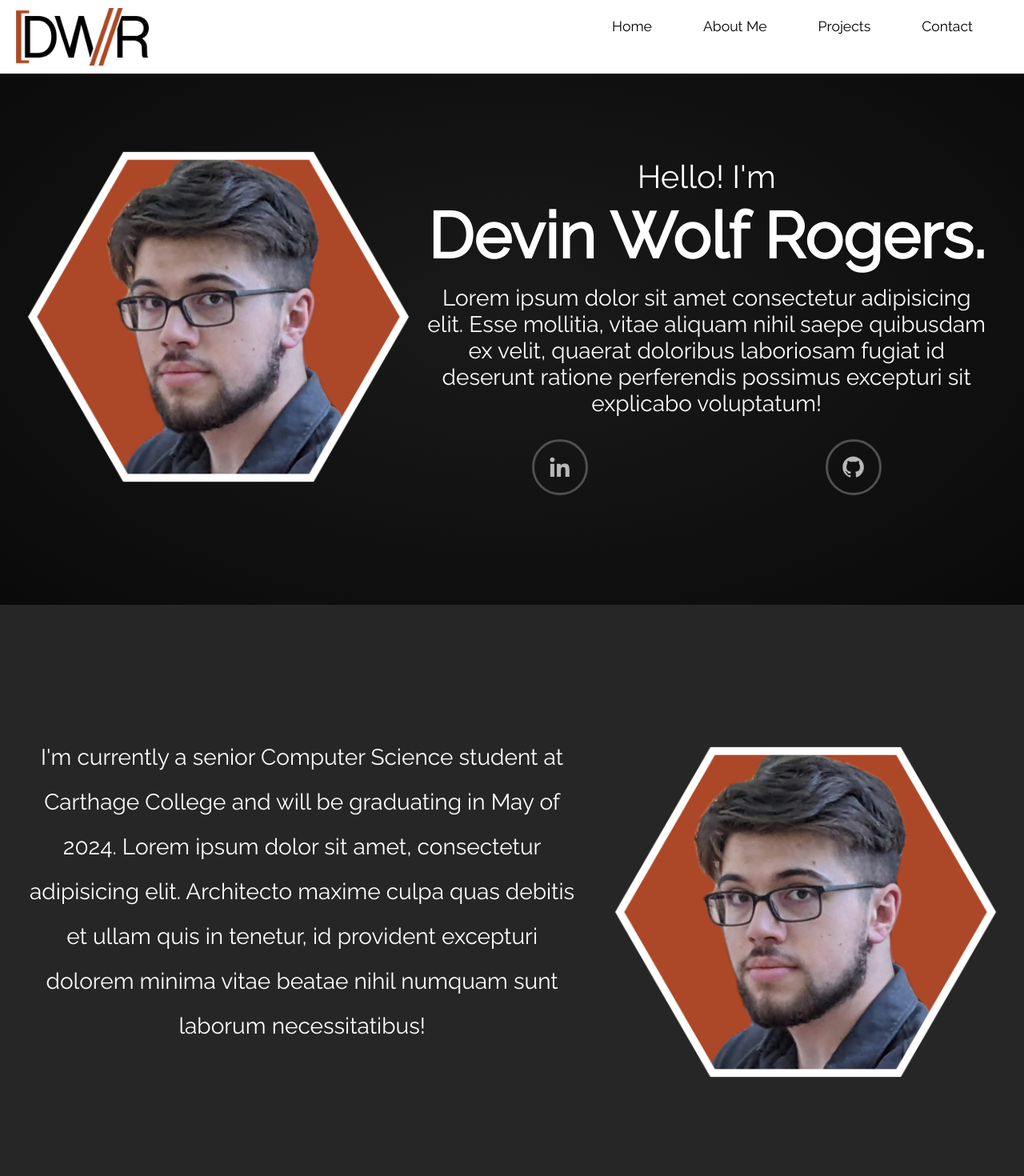
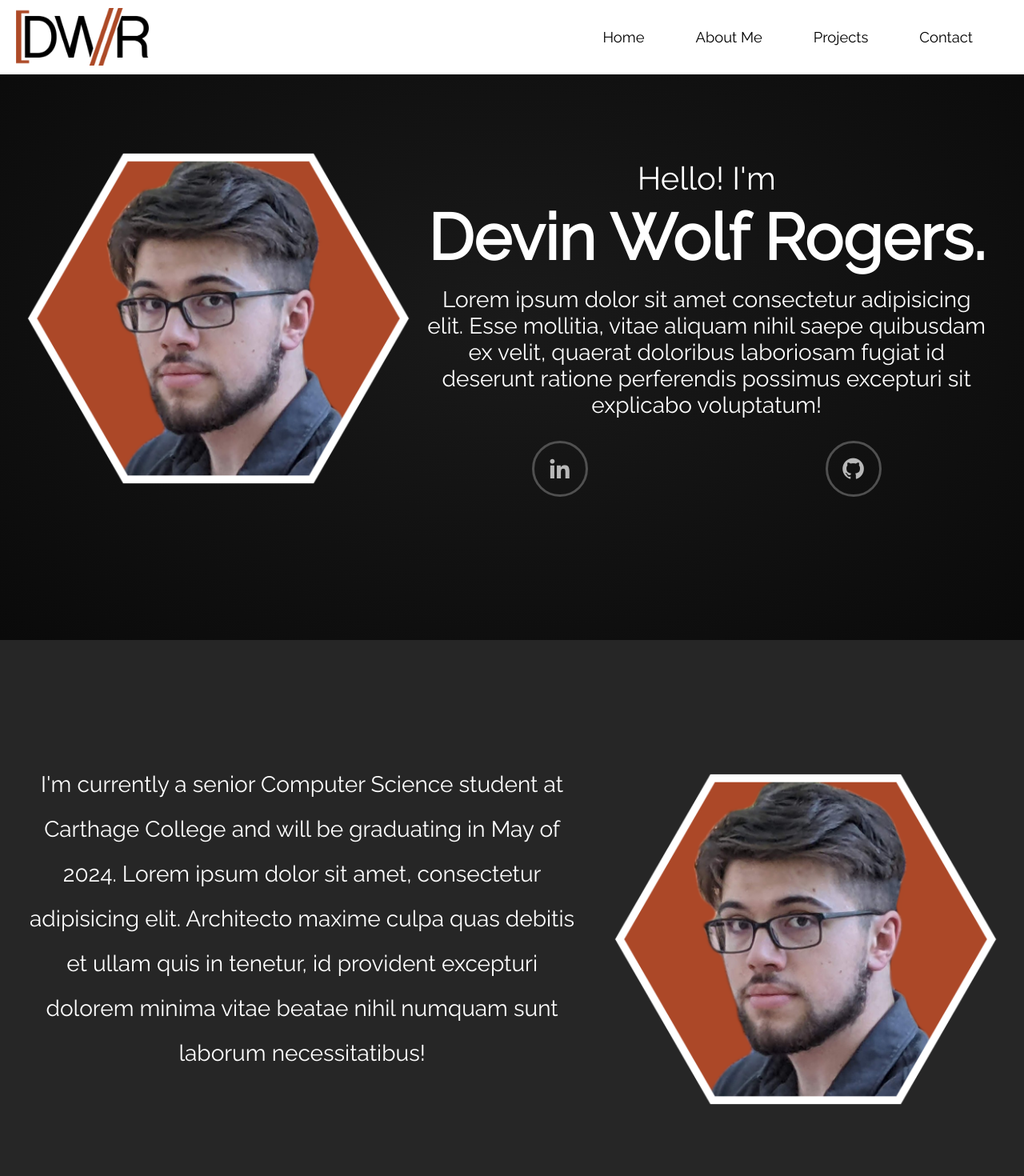
Before and after one commit to devin-w-rogers/thesis, a React (Create React App) app in the folder myapp/: page / in a window 1280 px wide. Shown: the top 1470 px of the page at 80% size. Built offline with nearby package versions, Linux system fonts and the light colour scheme.

Commit message:
make nav links stay centered for any size screen

```diff
--- a/myapp/src/App.css
+++ b/myapp/src/App.css
@@ -27,10 +27,11 @@ nav a {
   align-items: center;
   text-align: center;
   margin-right: 4rem;
-  margin-top: 1.4rem; /* 1rem */
+  margin-top: 4.5vh; /* 1rem */
+  margin-bottom: 4.5vh;
   text-decoration: none;
   /*line-height: 2rem;*/
-  font-size: 1.1rem;
+  font-size: 1.15rem;
   color: black;
   transition: .35s;
 }
@@ -59,16 +60,16 @@ nav img {
 main {
   background-color: #8b8b8b;
   background: radial-gradient(#1a1a1a, #0a0a0a); /* 10%, 50% */
-  padding: 30px;
-  margin-top: 40px;
+  padding: 0px 30px;
+  /*margin-top: 40px;*/
   display: flex;
   justify-content: center;
   align-items: center;
-  min-height: 82vh;
+  min-height: 100vh;
 }
 
 .hexhs {
-  height: 38vw; /* 34vw */
+  width: 38vw; /* 34vw */
 }
 
 h1 {
@@ -76,15 +77,15 @@ h1 {
   font-size: 10vh;
   margin-top: 0;
   margin-bottom: 0;
-  text-align:center;
+  text-align: center;
 }
 
 p {
-  color:white;
-  margin-top:.5em;
+  color: white;
+  margin-top: .5em;
   margin-bottom: 1em;
   font-size: 3.5vh;
-  text-align:center;
+  text-align: center;
 }
 
 .social {
@@ -123,11 +124,11 @@ p {
 /* About Me Styles --------------------------------------------------------- */
 #aboutMe {
   background-color: #262626; /* #262626 */
-  padding: 30px;
+  padding: 0px 30px;
   display: flex;
   justify-content: center;
   align-items: center;
-  height: 84vh;
+  min-height: 89vh;
 }
 
 #aboutText {
@@ -138,7 +139,7 @@ p {
 /* Portfolio Styles -------------------------------------------------------- */
 .work {
   background: radial-gradient(#1a1a1a, #0a0a0a);
-  min-height: 88vh;
+  min-height: 89vh;
 }
 
 .work h2 {
```
